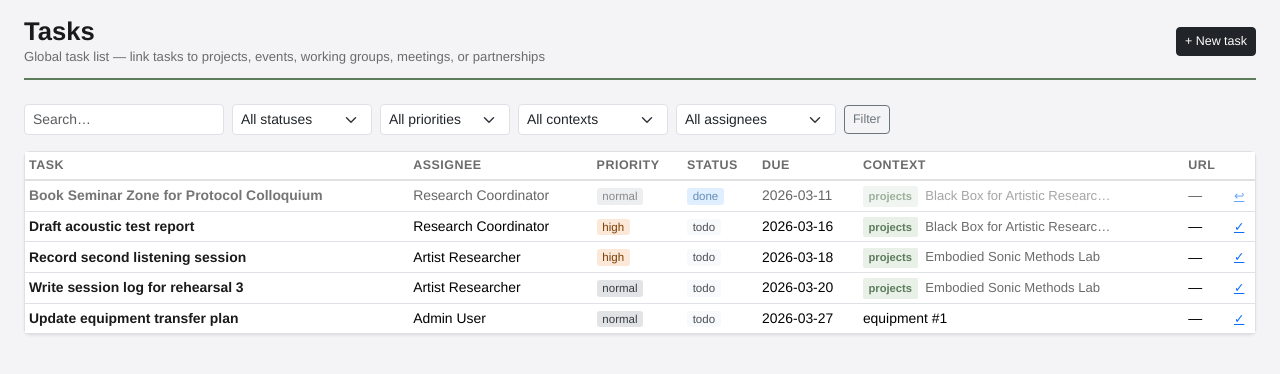
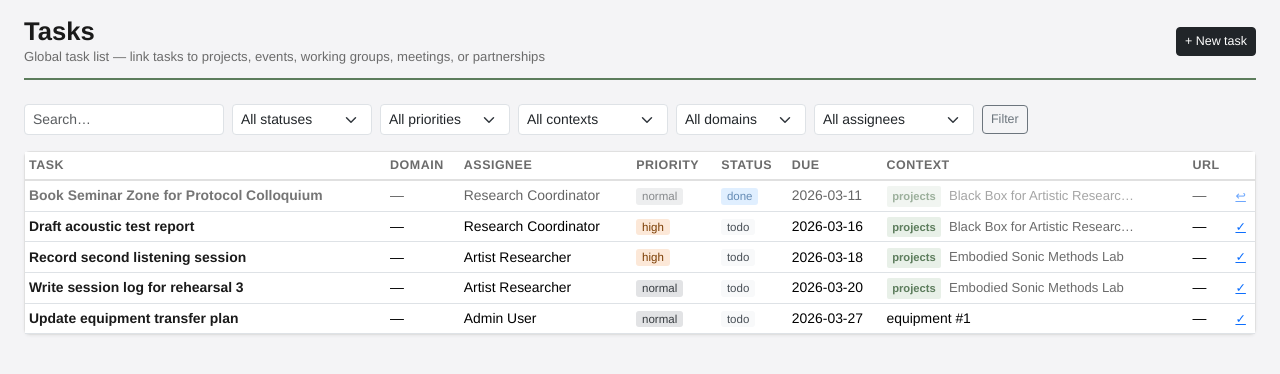
Before and after one commit to iorobertob/ideas-block-org, a Flask app: page /tasks in a window 1280 px wide. Shown: the part 52-426 px from the top of the page. Run offline with Flask 3, Linux system fonts and the light colour scheme; a user stored in the database is signed in.

Commit message:
Add domain field to projects and tasks (research / program / operations)
Projects and tasks can now be classified by organizational domain:
- research — artistic research, residencies, practice-based inquiry
- program — public dissemination, events, outreach
- operations — facilities, equipment, budget, administration

Changes:
- ResearchProject.domain (default: 'research')
- Task.domain (nullable, unclassified allowed)
- RECORD_CONFIG updated for both with select fields
- Projects list: domain pill on cards, domain filter in filter bar,
  domain selector in create form; color-coded (green/blue/amber)
- Tasks list: domain selector in create form, domain filter,
  domain column in table with matching color pills
- Tasks route: domain filter applied to query, passed to template
- migrate.sh: adds domain columns to research_project and task tables
- research_question label softened to 'Research question / objective'
  to reflect non-research project use

Co-Authored-By: Claude Sonnet 4.6 <noreply@anthropic.com>

```diff
--- a/app/models.py
+++ b/app/models.py
@@ -57,6 +57,7 @@ class ResearchProject(OwnershipMixin, db.Model):
     lead = db.Column(db.String(120), nullable=False)
     phase = db.Column(db.String(50), nullable=False, default='pilot')
     status = db.Column(db.String(50), nullable=False, default='active')
+    domain = db.Column(db.String(30), nullable=False, default='research')
     research_question = db.Column(db.Text, nullable=False)
     methods = db.Column(db.Text, default='')
     outputs = db.Column(db.Text, default='')
@@ -275,6 +276,7 @@ class Task(OwnershipMixin, db.Model):
     description = db.Column(db.Text, default='')
     status = db.Column(db.String(30), default='todo')
     priority = db.Column(db.String(20), default='normal')
+    domain = db.Column(db.String(30), nullable=True)
     due_date = db.Column(db.Date, nullable=True)
     assigned_to_id = db.Column(db.Integer, db.ForeignKey('user.id'), nullable=True)
     entity_type = db.Column(db.String(50), nullable=True)
--- a/app/routes.py
+++ b/app/routes.py
@@ -174,10 +174,11 @@ RECORD_CONFIG = {
         'fields': [
             {'name': 'title', 'label': 'Title'},
             {'name': 'lead', 'label': 'Lead'},
+            {'name': 'domain', 'label': 'Domain', 'type': 'select', 'choices': [('research', 'Research'), ('program', 'Program'), ('operations', 'Operations')]},
             {'name': 'phase', 'label': 'Phase', 'type': 'select', 'choices': [('phase_i', 'Phase I'), ('phase_ii', 'Phase II'), ('pilot', 'Pilot')]},
             {'name': 'status', 'label': 'Status', 'type': 'select', 'choices': [('active', 'active'), ('planned', 'planned'), ('completed', 'completed')]},
-            {'name': 'research_question', 'label': 'Research question', 'type': 'textarea'},
-            {'name': 'methods', 'label': 'Methods', 'type': 'textarea'},
+            {'name': 'research_question', 'label': 'Research question / objective', 'type': 'textarea'},
+            {'name': 'methods', 'label': 'Methods / approach', 'type': 'textarea'},
             {'name': 'outputs', 'label': 'Outputs', 'type': 'textarea'},
             {'name': 'budget_allocation', 'label': 'Budget allocation (€)', 'type': 'float'},
             {'name': 'start_date', 'label': 'Start date', 'type': 'date'},
@@ -401,6 +402,7 @@ RECORD_CONFIG = {
         'fields': [
             {'name': 'title', 'label': 'Title'},
             {'name': 'description', 'label': 'Description', 'type': 'textarea'},
+            {'name': 'domain', 'label': 'Domain', 'type': 'select', 'choices': [('', '— unclassified —'), ('research', 'Research'), ('program', 'Program'), ('operations', 'Operations')]},
             {'name': 'status', 'label': 'Status', 'type': 'select', 'choices': [('todo', 'To do'), ('in_progress', 'In progress'), ('done', 'Done'), ('blocked', 'Blocked')]},
             {'name': 'priority', 'label': 'Priority', 'type': 'select', 'choices': [('low', 'Low'), ('normal', 'Normal'), ('high', 'High'), ('urgent', 'Urgent')]},
             {'name': 'due_date', 'label': 'Due date', 'type': 'date'},
@@ -667,6 +669,7 @@ def register_routes(app):
         q = request.args.get('q', '').strip()
         status = request.args.get('status', '')
         phase = request.args.get('phase', '')
+        domain = request.args.get('domain', '')
         query = ResearchProject.query
         if q:
             query = query.filter(
@@ -678,9 +681,12 @@ def register_routes(app):
             query = query.filter_by(status=status)
         if phase:
             query = query.filter_by(phase=phase)
+        if domain:
+            query = query.filter_by(domain=domain)
         return render_template('projects.html',
                                projects=query.order_by(ResearchProject.start_date.desc()).all(),
-                               q=q, status=status, phase=phase, now_date=date.today())
+                               q=q, status=status, phase=phase, domain=domain,
+                               now_date=date.today())
 
     @app.route('/projects/<int:project_id>/add-member', methods=['POST'])
     def add_project_member(project_id):
@@ -1180,6 +1186,7 @@ def register_routes(app):
                 description=request.form.get('description', ''),
                 status=request.form.get('status', 'todo'),
                 priority=request.form.get('priority', 'normal'),
+                domain=request.form.get('domain') or None,
                 due_date=parse_date(request.form.get('due_date')),
                 assigned_to_id=int(request.form['assigned_to_id']) if request.form.get('assigned_to_id') else None,
                 entity_type=request.form.get('entity_type') or None,
@@ -1201,6 +1208,7 @@ def register_routes(app):
         assignee_f = request.args.get('assignee', '')
         priority_f = request.args.get('priority', '')
         entity_type_f = request.args.get('entity_type', '')
+        domain_f = request.args.get('domain', '')
         query = Task.query
         if q:
             query = query.filter(Task.title.ilike(f'%{q}%') | Task.description.ilike(f'%{q}%'))
@@ -1212,6 +1220,8 @@ def register_routes(app):
             query = query.filter_by(priority=priority_f)
         if entity_type_f:
             query = query.filter_by(entity_type=entity_type_f)
+        if domain_f:
+            query = query.filter_by(domain=domain_f)
         # Build entity lookup maps for display
         entity_maps = {
             'projects': {p.id: p.title for p in ResearchProject.query.all()},
@@ -1231,7 +1241,7 @@ def register_routes(app):
                                entity_maps=entity_maps,
                                q=q, status_f=status_f, assignee_f=assignee_f,
                                priority_f=priority_f, entity_type_f=entity_type_f,
-                               now=date.today())
+                               domain_f=domain_f, now=date.today())
 
     @app.route('/tasks/<int:task_id>/status', methods=['POST'])
     def update_task_status(task_id):
--- a/app/templates/tasks.html
+++ b/app/templates/tasks.html
@@ -25,6 +25,14 @@
       <option value="normal" selected>Normal</option>
       <option value="high">High</option>
       <option value="urgent">Urgent</option>
+    </select>
+  </div>
+  <div class="col-md-2">
+    <select class="form-select form-select-sm" name="domain">
+      <option value="">— domain —</option>
+      <option value="research">Research</option>
+      <option value="program">Program</option>
+      <option value="operations">Operations</option>
     </select>
   </div>
   <!-- Entity linking row -->
@@ -105,12 +113,18 @@ function updateEntitySelect() {
     <option value="governance" {% if entity_type_f=='governance' %}selected{% endif %}>Meetings</option>
     <option value="partnerships" {% if entity_type_f=='partnerships' %}selected{% endif %}>Partnerships</option>
   </select>
+  <select class="form-select form-select-sm" style="max-width:130px" name="domain">
+    <option value="">All domains</option>
+    <option value="research" {% if domain_f=='research' %}selected{% endif %}>Research</option>
+    <option value="program" {% if domain_f=='program' %}selected{% endif %}>Program</option>
+    <option value="operations" {% if domain_f=='operations' %}selected{% endif %}>Operations</option>
+  </select>
   <select class="form-select form-select-sm" style="max-width:160px" name="assignee">
     <option value="">All assignees</option>
     {% for u in users %}<option value="{{ u.id }}" {% if assignee_f==u.id|string %}selected{% endif %}>{{ u.name }}</option>{% endfor %}
   </select>
   <button class="btn btn-sm btn-outline-secondary">Filter</button>
-  {% if q or status_f or assignee_f or priority_f or entity_type_f %}
+  {% if q or status_f or assignee_f or priority_f or entity_type_f or domain_f %}
   <a class="btn btn-sm btn-outline-secondary" href="{{ url_for('tasks') }}">Clear</a>
   {% endif %}
 </form>
@@ -123,6 +137,7 @@ function updateEntitySelect() {
 <table class="table table-sm mb-0 table-hover linked-row">
   <thead><tr>
     <th>Task</th>
+    <th class="hide-mobile">Domain</th>
     <th class="hide-mobile">Assignee</th>
     <th>Priority</th>
     <th>Status</th>
@@ -139,6 +154,12 @@ function updateEntitySelect() {
       <a href="{{ url_for('record_detail', kind='tasks', record_id=t.id) }}" class="primary-link">{{ t.title }}</a>
       {% if overdue %}<span class="ms-1 small text-danger fw-semibold">overdue</span>{% endif %}
       {% if t.description %}<div class="small-muted">{{ t.description[:70] }}{% if t.description|length > 70 %}…{% endif %}</div>{% endif %}
+    </td>
+    <td class="hide-mobile small-muted">
+      {% if t.domain %}
+        {% set ds = {'research': 'background:#e8f0e8;color:#3a5c3a', 'program': 'background:#e8eaf6;color:#3949ab', 'operations': 'background:#fff3e0;color:#bf6f00'} %}
+        <span class="agenda-pill" style="{{ ds.get(t.domain, '') }}">{{ t.domain }}</span>
+      {% else %}—{% endif %}
     </td>
     <td class="hide-mobile small-muted">{{ t.assignee.name if t.assignee else '—' }}</td>
     <td><span class="status-badge priority-{{ t.priority }}">{{ t.priority }}</span></td>
@@ -167,7 +188,7 @@ function updateEntitySelect() {
     </td>
   </tr>
   {% else %}
-  <tr><td colspan="8" class="text-center small-muted py-3">No tasks found.</td></tr>
+  <tr><td colspan="9" class="text-center small-muted py-3">No tasks found.</td></tr>
   {% endfor %}
   </tbody>
 </table>
```
Also changed, not shown: app/templates/projects.html (+16 -1 lines), instance/kompresorine.db, 1 other file.
